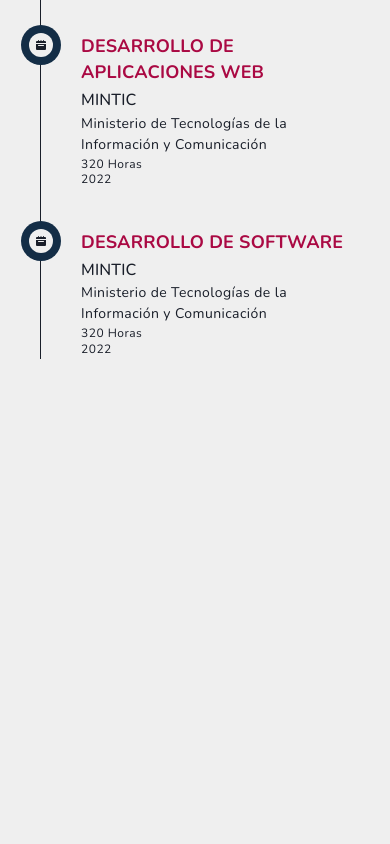
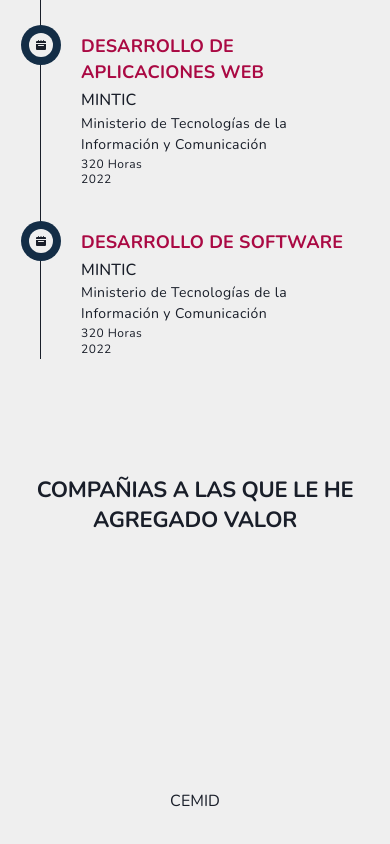
Before and after one commit to AmazingE-dot/portafolio, an Astro site: page / in a window 390 px wide. Shown: the part 3126-3970 px from the top of the page. Before the commit the page ends 3485 px from the top, so only its background shows below. Built offline with nearby package versions, Linux system fonts and the light colour scheme; Astro itself is replaced by a stand-in of ours; a script that the page names is missing.

Commit message:
Se arregla el responsive

```diff
--- a/src/components/Footer.astro
+++ b/src/components/Footer.astro
@@ -4,8 +4,10 @@
 ---
 
 <Layout title="Componente footer">
-    <p class="subtitulo">COMPAÑIAS A LAS QUE LE HE AGREGADO VALOR</p>
-    <div class="flex space-x-4">
-        CEMID
+    <div class="h-screen flex flex-col items-center justify-evenly mt-96 sm:mt-20 lg:mt-0 ">
+        <p class="subtitulo text-center">COMPAÑIAS A LAS QUE LE HE AGREGADO VALOR</p>
+        <div class="">
+            CEMID
+        </div>
     </div>
 </Layout>
```
